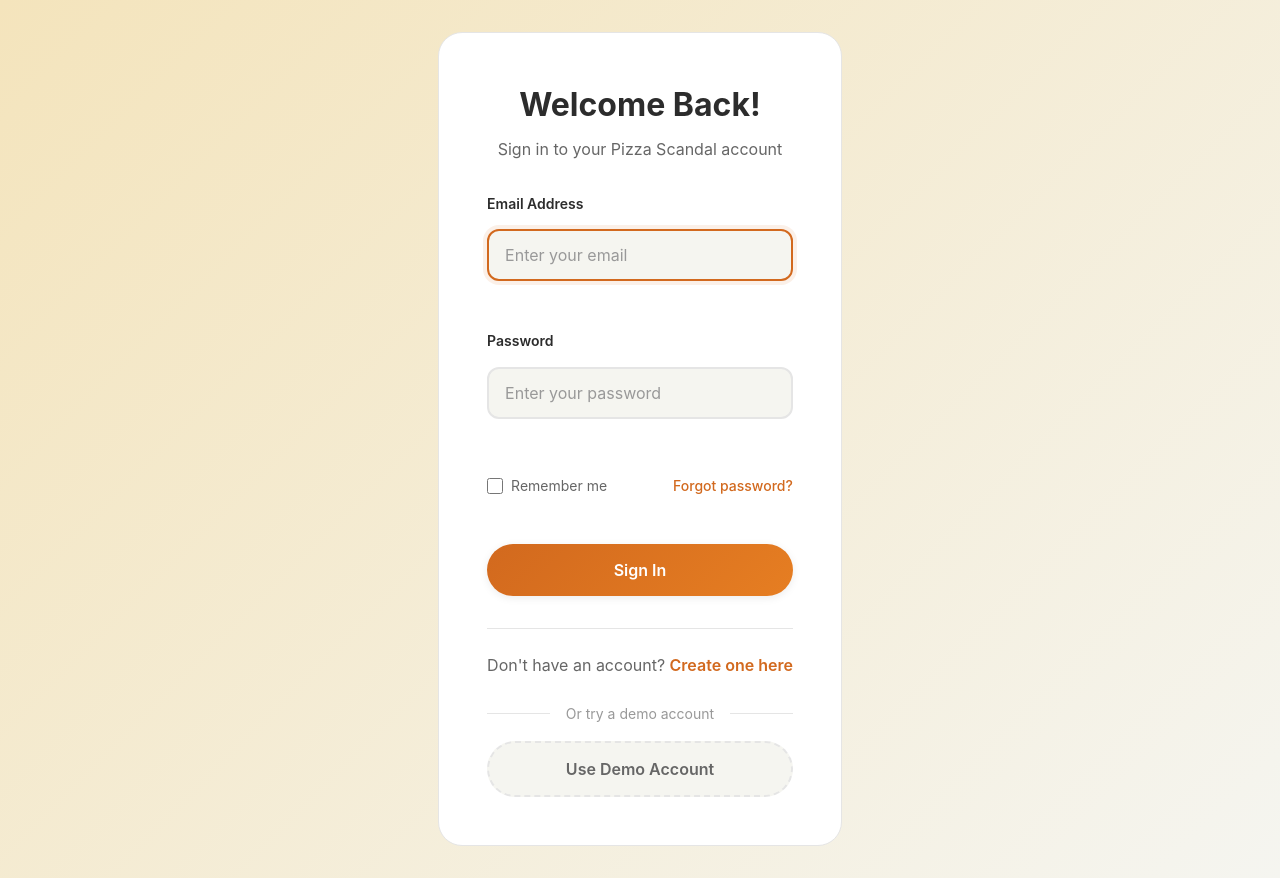
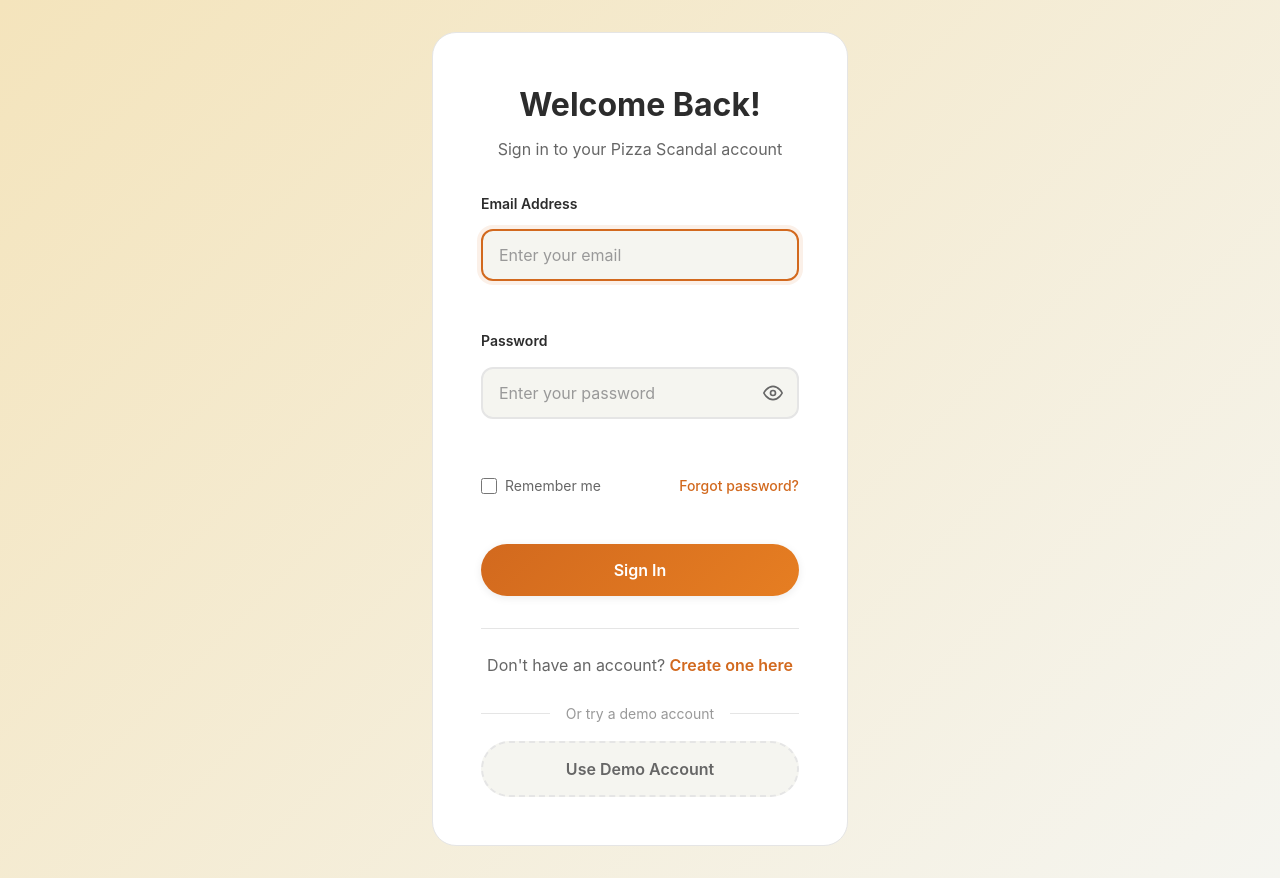
Before and after one commit to OmericoN/Pizza_Scandal, a Flask app: page /customer/login in a window 1280 px wide. Run offline with Flask 3, Linux system fonts and the light colour scheme; some web fonts are replaced.

Commit message:
password toggle view

```diff
--- a/templates/customer_login.html
+++ b/templates/customer_login.html
@@ -41,12 +41,26 @@
 
                     <div class="form-group">
                         <label for="password" class="form-label">Password</label>
-                        <input type="password"
-                               id="password"
-                               name="password"
-                               class="form-input"
-                               required
-                               placeholder="Enter your password">
+                        <div class="password-input-container">
+                            <input type="password"
+                                   id="password"
+                                   name="password"
+                                   class="form-input password-input"
+                                   required
+                                   placeholder="Enter your password">
+                            <button type="button" class="password-toggle" id="passwordToggle">
+                                <svg class="eye-icon eye-closed" width="20" height="20" viewBox="0 0 24 24" fill="none" xmlns="http://www.w3.org/2000/svg">
+                                    <path d="M1 12s4-8 11-8 11 8 11 8-4 8-11 8-11-8-11-8z" stroke="currentColor" stroke-width="2" stroke-linecap="round" stroke-linejoin="round"/>
+                                    <circle cx="12" cy="12" r="3" stroke="currentColor" stroke-width="2" stroke-linecap="round" stroke-linejoin="round"/>
+                                </svg>
+                                <svg class="eye-icon eye-open" width="20" height="20" viewBox="0 0 24 24" fill="none" xmlns="http://www.w3.org/2000/svg">
+                                    <path d="m1 1 22 22" stroke="currentColor" stroke-width="2" stroke-linecap="round" stroke-linejoin="round"/>
+                                    <path d="m13.607 12.39-1.214-1.214a2 2 0 0 1 2.608 2.608l-1.394-1.394z" stroke="currentColor" stroke-width="2" stroke-linecap="round" stroke-linejoin="round"/>
+                                    <path d="m9.12 9.12-3.12-3.12a11 11 0 0 0-5 6 11 11 0 0 0 4.34 5.89l2.78-2.78z" stroke="currentColor" stroke-width="2" stroke-linecap="round" stroke-linejoin="round"/>
+                                    <path d="M23 12a11.05 11.05 0 0 0-6.58-5.29l-2.83 2.83a3 3 0 0 1-4.24 4.24l-2.83 2.83A11.05 11.05 0 0 0 23 12z" stroke="currentColor" stroke-width="2" stroke-linecap="round" stroke-linejoin="round"/>
+                                </svg>
+                            </button>
+                        </div>
                     </div>
 
                     <div class="form-options">
@@ -183,6 +197,60 @@
     outline: none;
     border-color: var(--brand);
     box-shadow: 0 0 0 4px rgba(210, 105, 30, 0.1);
+}
+
+/* Password Input Container */
+.password-input-container {
+    position: relative;
+    display: flex;
+    align-items: center;
+}
+
+.password-input {
+    padding-right: 50px;
+    width: 100%;
+}
+
+.password-toggle {
+    position: absolute;
+    right: 12px;
+    background: none;
+    border: none;
+    cursor: pointer;
+    padding: 4px;
+    color: var(--text-secondary);
+    transition: color 0.2s ease;
+    display: flex;
+    align-items: center;
+    justify-content: center;
+}
+
+.password-toggle:hover {
+    color: var(--brand);
+}
+
+.password-toggle:focus {
+    outline: 2px solid var(--brand);
+    outline-offset: 2px;
+    border-radius: 4px;
+}
+
+.eye-icon {
+    width: 20px;
+    height: 20px;
+    transition: opacity 0.2s ease;
+}
+
+.eye-open {
+    display: none;
+}
+
+.password-visible .eye-closed {
+    display: none;
+}
+
+.password-visible .eye-open {
+    display: block;
 }
 
 .form-options {
@@ -347,9 +415,27 @@
     const form = document.getElementById('loginForm');
     const emailInput = document.getElementById('email');
     const passwordInput = document.getElementById('password');
+    const passwordToggle = document.getElementById('passwordToggle');
 
     // Focus on email input when page loads
     emailInput.focus();
+
+    // Password toggle functionality
+    passwordToggle.addEventListener('click', function() {
+        const isPassword = passwordInput.type === 'password';
+
+        // Toggle password visibility
+        passwordInput.type = isPassword ? 'text' : 'password';
+
+        // Toggle button appearance
+        this.classList.toggle('password-visible', isPassword);
+
+        // Update aria-label for accessibility
+        this.setAttribute('aria-label', isPassword ? 'Hide password' : 'Show password');
+
+        // Keep focus on password input
+        passwordInput.focus();
+    });
 
     // Form submission validation
     form.addEventListener('submit', function(e) {
@@ -384,6 +470,17 @@
             form.submit();
         }
     });
+
+    // Hide password when clicking outside
+    document.addEventListener('click', function(e) {
+        if (!passwordInput.contains(e.target) && !passwordToggle.contains(e.target)) {
+            if (passwordInput.type === 'text') {
+                passwordInput.type = 'password';
+                passwordToggle.classList.remove('password-visible');
+                passwordToggle.setAttribute('aria-label', 'Show password');
+            }
+        }
+    });
 });
 
 // Demo account function
```
